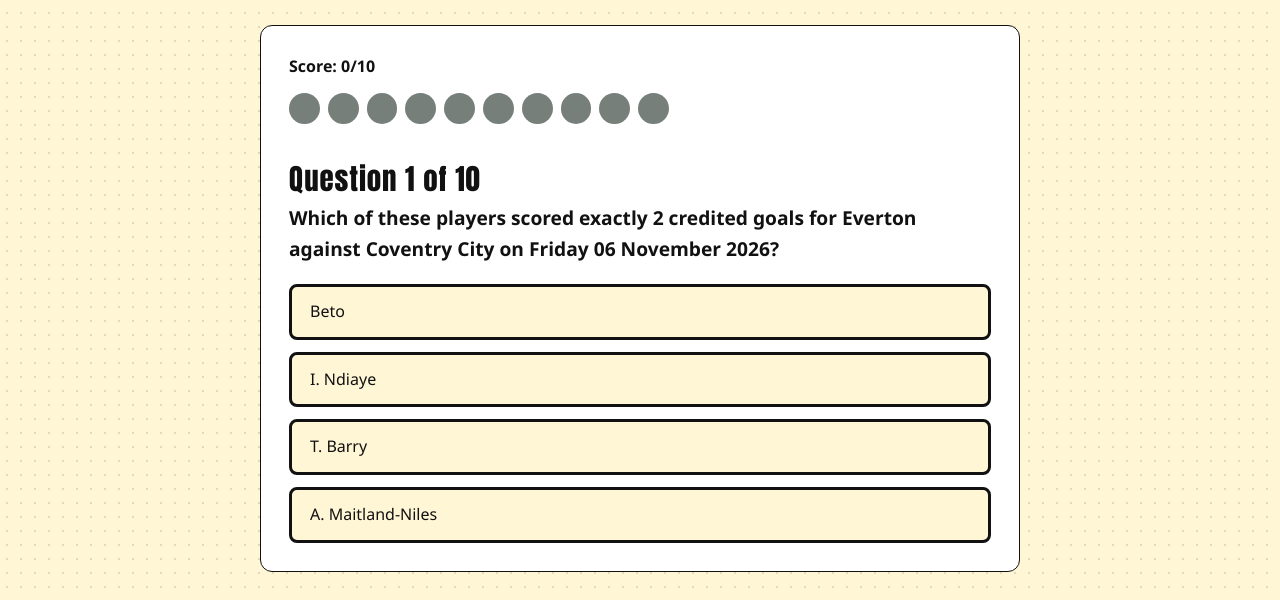
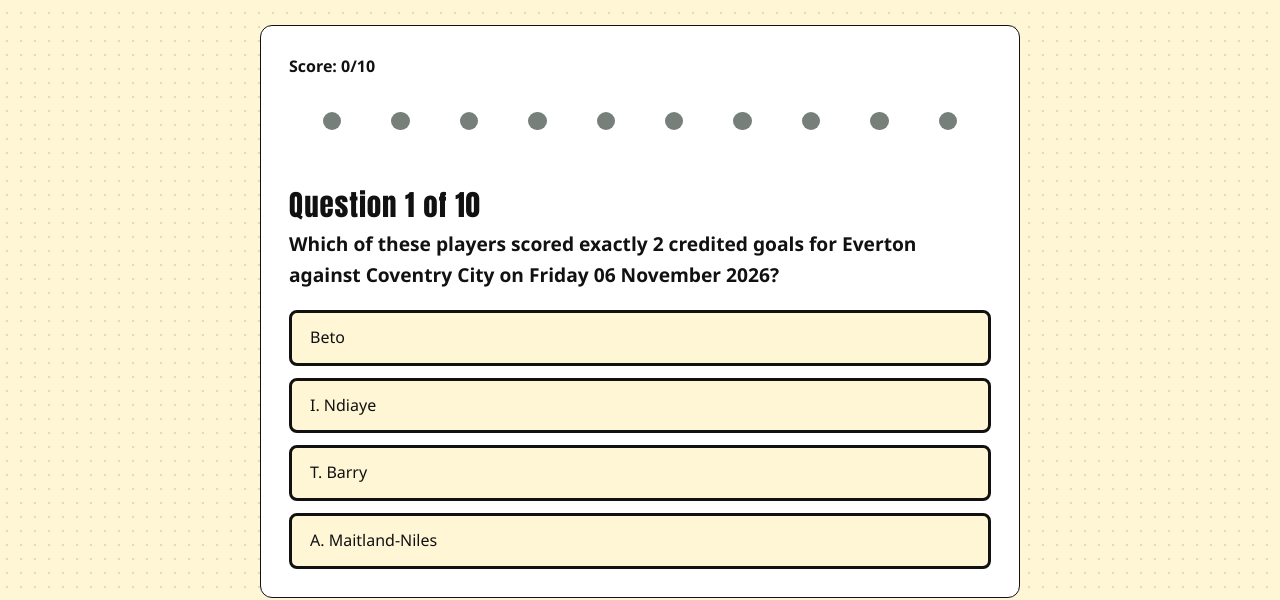
Before and after one commit to thefossedogg/vardy, a plain HTML site: page site/quiz/index.html in a window 1280 px wide. Shown: the part 232-832 px from the top of the page. Drawn offline with Linux system fonts and the light colour scheme.

Commit message:
Deploy larger quiz shootout icons and smaller pending dots
Co-authored-by: Copilot <223556219+Copilot@users.noreply.github.com>

```diff
--- a/site/quiz.css
+++ b/site/quiz.css
@@ -30,6 +30,7 @@
 
 .quiz-scoreboard {
   margin-bottom: 20px;
+  overflow-x: auto;
 }
 
 .quiz-scoreboard p {
@@ -40,11 +41,11 @@
 .quiz-score-markers {
   --quiz-score-size: clamp(16px, 4vw, 26px);
   display: grid;
-  grid-template-columns: repeat(10, minmax(0, 1fr));
+  grid-template-columns: repeat(10, minmax(calc(var(--quiz-score-size) * 2.3), 1fr));
   gap: clamp(4px, 1vw, 8px);
-  max-width: 380px;
+  max-width: 760px;
   margin: 0;
-  padding: 0;
+  padding: calc(var(--quiz-score-size) * 0.5);
   list-style: none;
 }
 
@@ -69,10 +70,14 @@
   grid-area: 1 / 1;
 }
 
+.quiz-score-correct span {
+  transform: scale(1.4);
+}
+
 .quiz-score-pending::before {
   content: "";
   position: absolute;
-  inset: 2.5%;
+  inset: 21.5%;
   border-radius: 50%;
   background: #777f7a;
 }
@@ -88,7 +93,7 @@
   -webkit-text-stroke: 1px #7f1d1d;
   paint-order: stroke fill;
   text-shadow: 1.5px 1.5px 0 #7f1d1d;
-  transform: rotate(-10deg);
+  transform: rotate(-10deg) scale(1.4);
 }
 
 .quiz-options {
```
